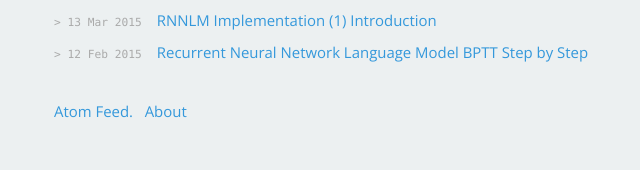
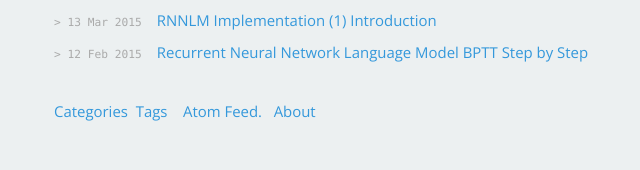
Before and after one commit to zeeeyang/zeeeyang.github.io, a Jekyll site: the page built from index.md, in a window 1280 px wide. Shown: the part 130-300 px from the top of the page, without its empty margins (124-764 px from the left). Built offline with Jekyll 4.4.1, drawn with Linux system fonts in a browser that asks for light colours; Markdown is read by kramdown in place of the engine named in the settings.

Commit message:
add categories and tags to index

```diff
--- a/index.html
+++ b/index.md
@@ -10,5 +10,6 @@ title: snnlpnet
       <li><span>&gt; {{ post.date | date_to_string }}</span> <a href="{{ post.url }}">{{ post.title }}</a></li>
       {% endfor %}
    </ul>
-   <p><a href="/atom.xml"> Atom Feed.</a>&nbsp;&nbsp;<a href="/about"> About </a> </p>
+   <p><a href="/categories.html">Categories</a>&nbsp;&nbsp;<a href="/tags.html">Tags</a> &nbsp;&nbsp;
+<a href="/atom.xml"> Atom Feed.</a>&nbsp;&nbsp;<a href="/about"> About </a> </p>
 </div>
```
